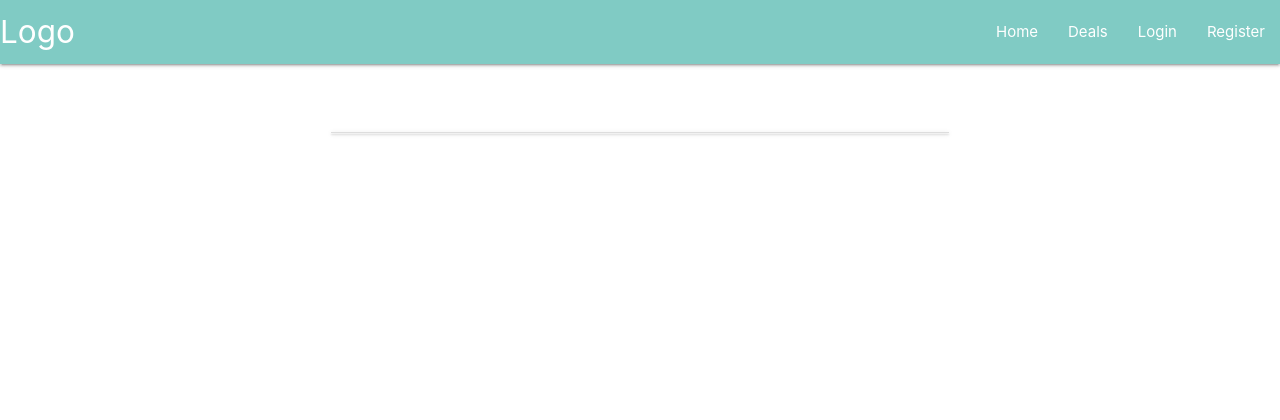
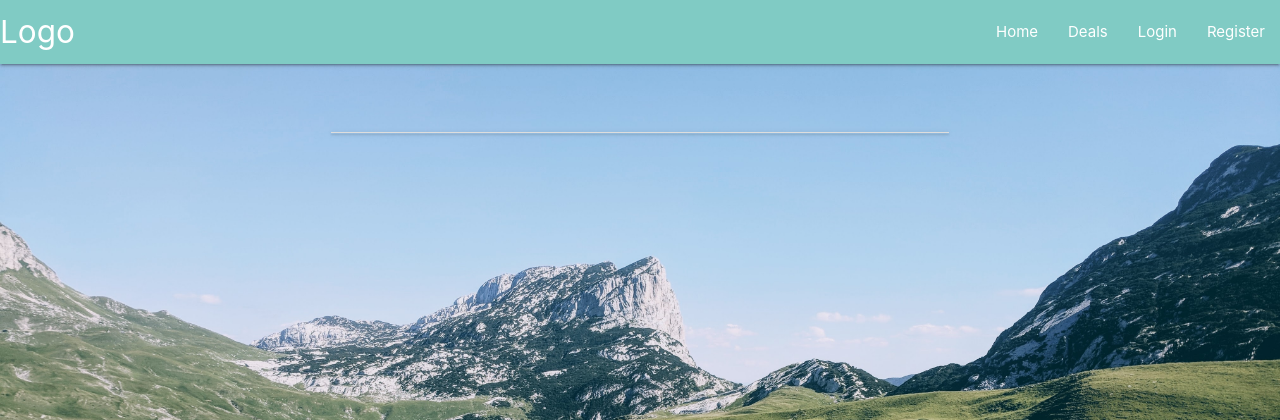
Before and after one commit to jacqueline-kraus/MS3-TravelCrowd, a Flask app: page / in a window 1280 px wide. Shown: the top 420 px of the page. Run offline with Flask 2, Linux system fonts and the light colour scheme; data that the repository does not hold is empty; some libraries are stand-ins or nearby versions.

Commit message:
added background image

```diff
--- a/static/css/style.css
+++ b/static/css/style.css
@@ -2,3 +2,8 @@
     margin-top: 4rem;
     margin-bottom: 2rem;
 }
+
+.bg-heroimage {
+    background-image: url('/static/images/heroimage.jpg');
+    background-size: cover;
+}
--- a/templates/base.html
+++ b/templates/base.html
@@ -11,7 +11,7 @@
         <link rel="stylesheet" href="{{ url_for('static', filename='css/style.css') }}" type="text/css">
         <title>Travel[Crowd]</title>
     </head>
-    <body>
+    <body class="bg-heroimage">
         <header>
             <!-- desktop navbar-->
             <nav class="teal lighten-3">
```
Also changed, not shown: static/images/heroimage.jpg (added).
